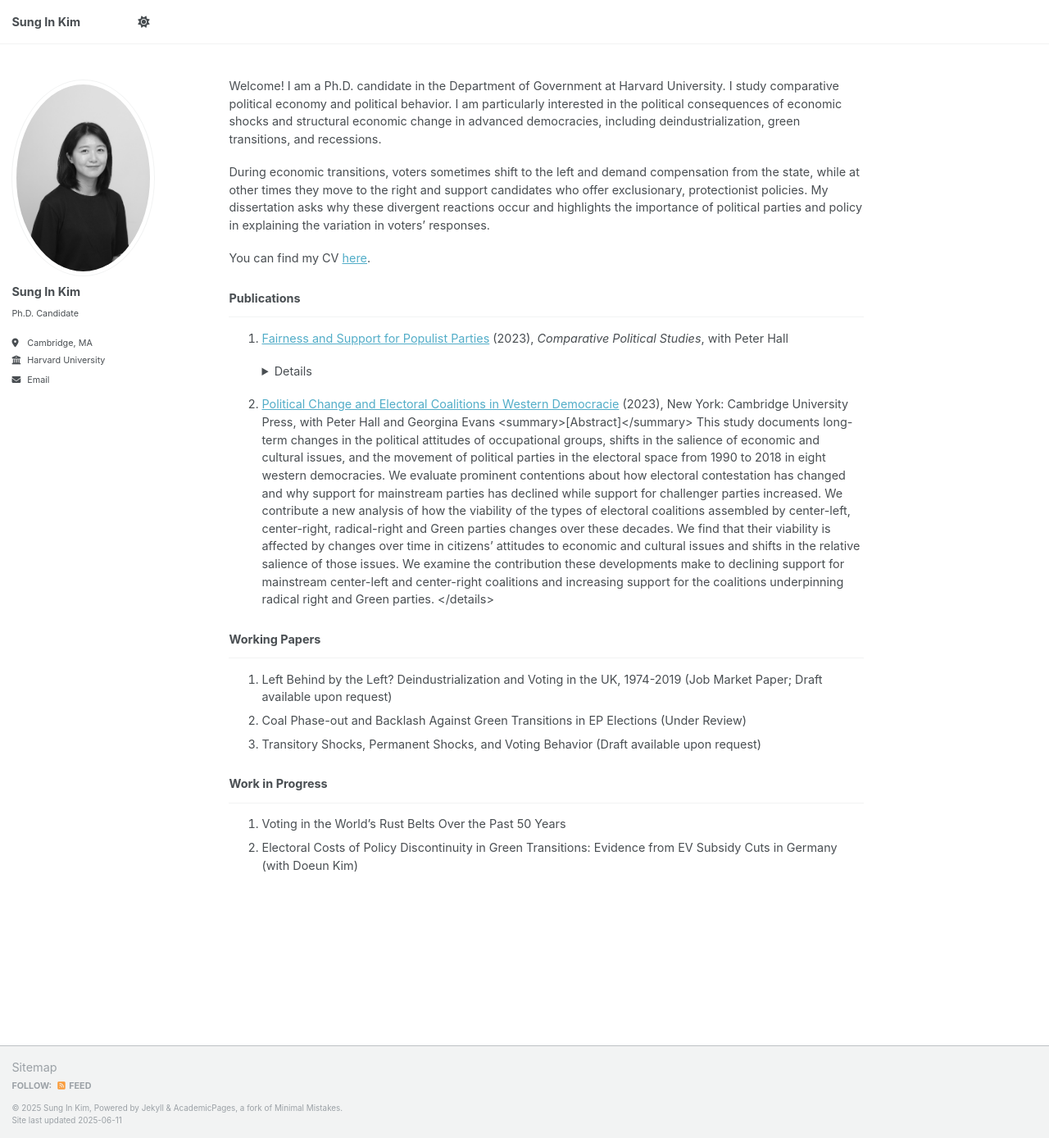
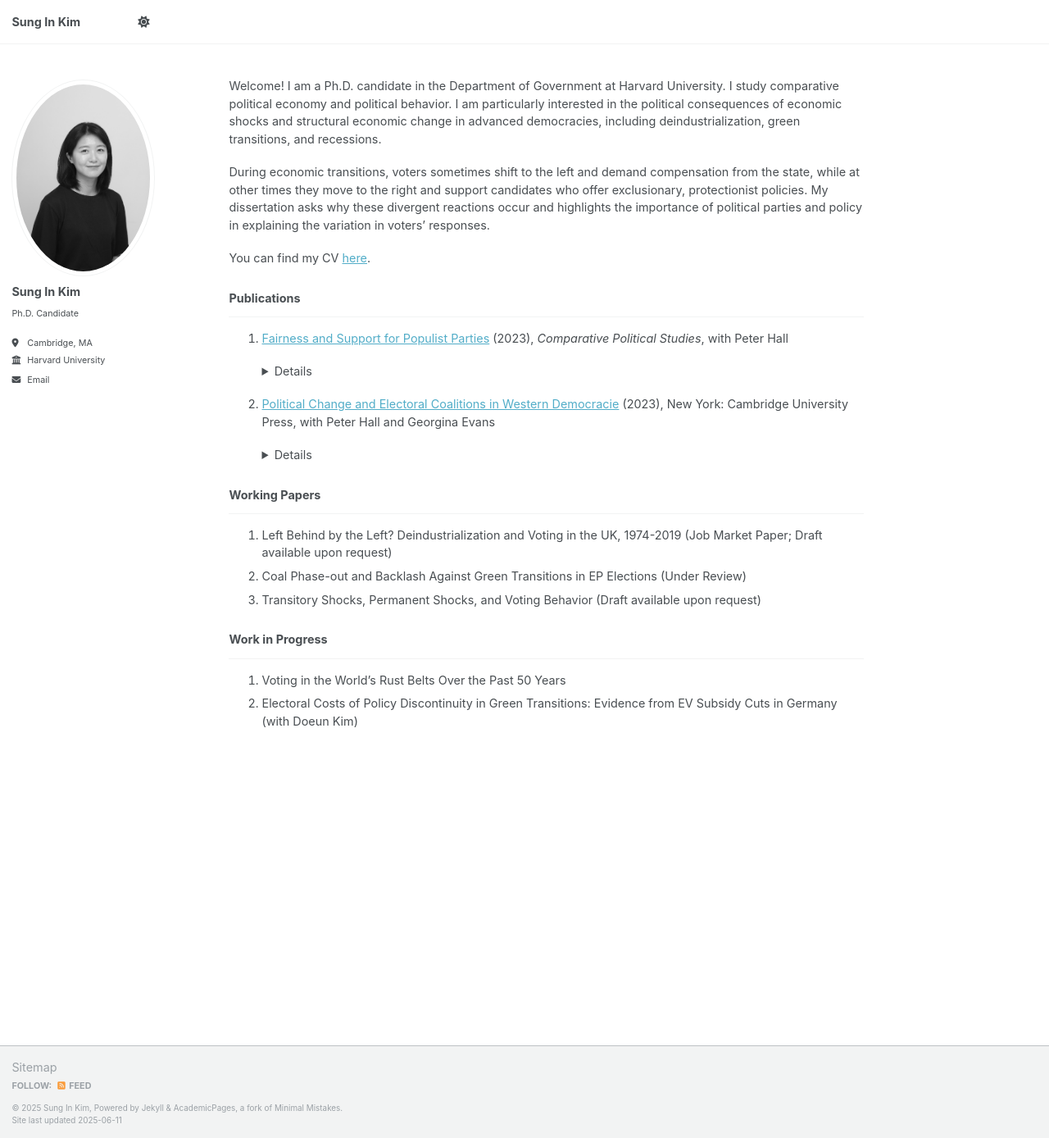
Before and after one commit to Sung-In-Kim/sung-in-kim, a Jekyll site: the page built from _pages/about.md, in a window 1280 px wide and 1388 px high. Shown: the whole window at 82% size. Built offline with Jekyll 4.4.1, drawn with Linux system fonts in a browser that asks for light colours; part of the change alters nothing that is shown.

Commit message:
Update about.md

```diff
--- a/_pages/about.md
+++ b/_pages/about.md
@@ -21,8 +21,8 @@ You can find my CV [here](https://sung-in-kim.github.io/files/CV_SungInKim.pdf).
 1. [Fairness and Support for Populist Parties](https://journals.sagepub.com/doi/abs/10.1177/00104140231193013) (2023), _Comparative Political Studies_, with Peter Hall <details> <summary>[Abstract]</summary>
 On the premise that issues of fairness are important to voting behavior but often unrecognized, we explore how feelings of unfairness increase support for populist parties. We distinguish personal unfairness, the view that one’s own economic situation is unfair, from social unfairness, the view that the economic situation of others in society is unfair. Based on findings in psychology, we argue that uncertainties associated with the transition to a globalized knowledge economy heighten people’s feelings of personal unfairness and find empirical support for that contention. We develop arguments about why feelings of personal unfairness should increase support for the populist right and feelings about social unfairness should increase support for the populist left and find empirical support for them. Our results contribute to explanations for why people vote for the populist right rather than the left and underline the roles that uncertainty and issues of fairness play in electoral politics. </details>
 
-2. [Political Change and Electoral Coalitions in Western Democracie](https://www.cambridge.org/core/elements/abs/political-change-and-electoral-coalitions-in-western-democracies/C90F49A2985854B029F1645E4CCF2445) (2023), New York: Cambridge University Press, with Peter Hall and Georgina Evans <summary>[Abstract]</summary>
-This study documents long-term changes in the political attitudes of occupational groups, shifts in the salience of economic and cultural issues, and the movement of political parties in the electoral space from 1990 to 2018 in eight western democracies.  We evaluate prominent contentions about how electoral contestation has changed and why support for mainstream parties has declined while support for challenger parties increased.  We contribute a new analysis of how the viability of the types of electoral coalitions assembled by center-left, center-right, radical-right and Green parties changes over these decades.  We find that their viability is affected by changes over time in citizens’ attitudes to economic and cultural issues and shifts in the relative salience of those issues.  We examine the contribution these developments make to declining support for mainstream center-left and center-right coalitions and increasing support for the coalitions underpinning radical right and Green parties. </details>
+2. [Political Change and Electoral Coalitions in Western Democracie](https://www.cambridge.org/core/elements/abs/political-change-and-electoral-coalitions-in-western-democracies/C90F49A2985854B029F1645E4CCF2445) (2023), New York: Cambridge University Press, with Peter Hall and Georgina Evans <details> <summary>[Abstract]</summary>
+This study documents long-term changes in the political attitudes of occupational groups, shifts in the salience of economic and cultural issues, and the movement of political parties in the electoral space from 1990 to 2018 in eight western democracies.  We evaluate prominent contentions about how electoral contestation has changed and why support for mainstream parties has declined while support for challenger parties increased.  We contribute a new analysis of how the viability of the types of electoral coalitions assembled by center-left, center-right, radical-right and Green parties changes over these decades.  We find that their viability is affected by changes over time in citizens’ attitudes to economic and cultural issues and shifts in the relative salience of those issues.  We examine the contribution these developments make to declining support for mainstream center-left and center-right coalitions and increasing support for the coalitions underpinning radical right and Green parties.</details>
 
 ### Working Papers
 -----
```
